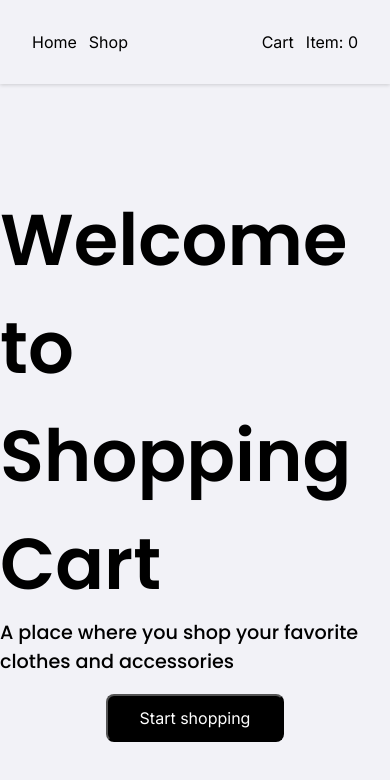
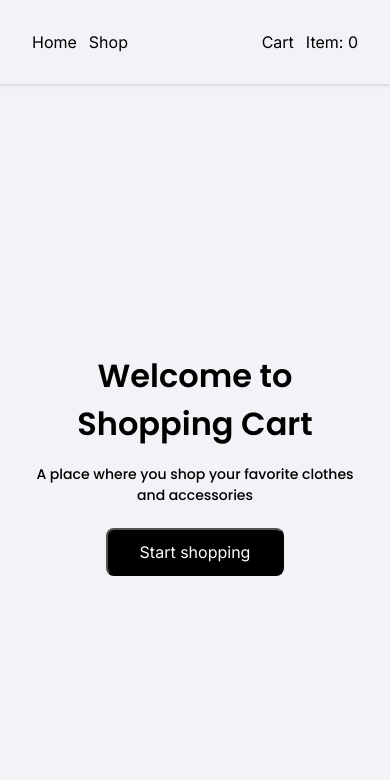
Before and after one commit to asshleygozar/shopping-cart, a React (Vite) app: page / in a window 390 px wide. Shown: the top 780 px of the page. Built offline with nearby package versions, Linux system fonts and the light colour scheme.

Commit message:
implement gap and add media query for texts and responsive layout

```diff
--- a/src/styles/home.css
+++ b/src/styles/home.css
@@ -3,8 +3,9 @@
 .home-page {
     display: grid;
     grid-template-columns: 1fr;
+    padding: var(--vertical-padding) var(--horizontal-padding);
     place-items: center;
-    gap: 18px;
+    gap: 22px;
 }
 
 .home-page > header {
@@ -12,6 +13,8 @@
     flex-direction: column;
     align-items: center;
     justify-content: center;
+    gap: 16px;
+    text-align: center;
 }
 
 .home-page > header > h1 {
@@ -22,7 +25,7 @@
 
 .home-page > header > h2 {
     font-family: var(--header-text);
-    font-size: 1.2rem;
+    font-size: 1.4rem;
     font-weight: 500;
 }
 
@@ -40,3 +43,27 @@
     background-color: var(--accent-blue);
     transform: scale(1.1);
 }
+
+@media only screen and ( max-width: 798px) {
+    .home-page > header > h1 {
+        text-align: center;
+        font-size: clamp(2rem, 5.9vw, 4.5rem);
+    }
+
+    .home-page > header > h2 {
+        text-align: center;
+        font-size: clamp(0.8rem, 3.6vw, 1.2rem);
+    }
+}
+
+@media only screen and ((min-width: 799px) and (max-width: 1024px)) {
+    .home-page > header > h1 {
+        text-align: center;
+        font-size: clamp(2rem, 5.9vw, 4.5rem);
+    }
+
+    .home-page > header > h2 {
+        text-align: center;
+        font-size: clamp(1rem, 4.8vw, 1.2rem);
+    }
+}
```
